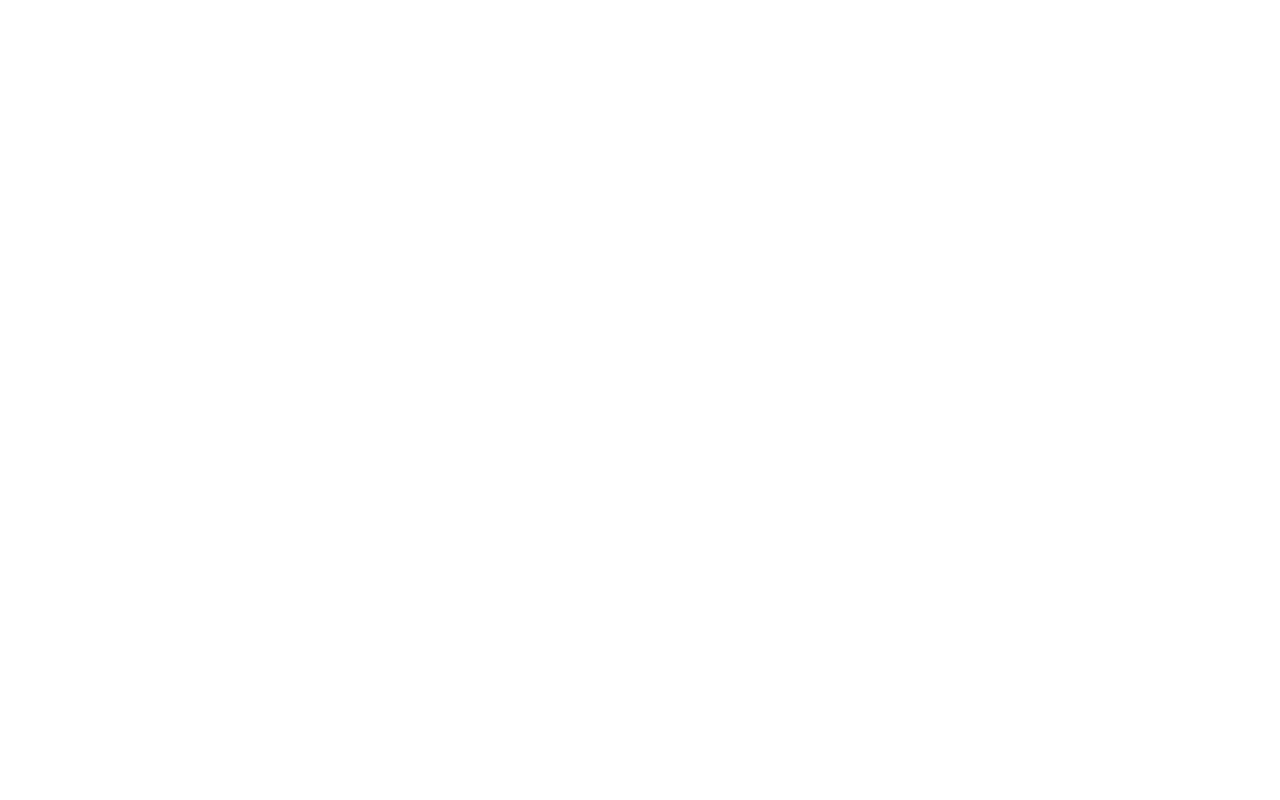
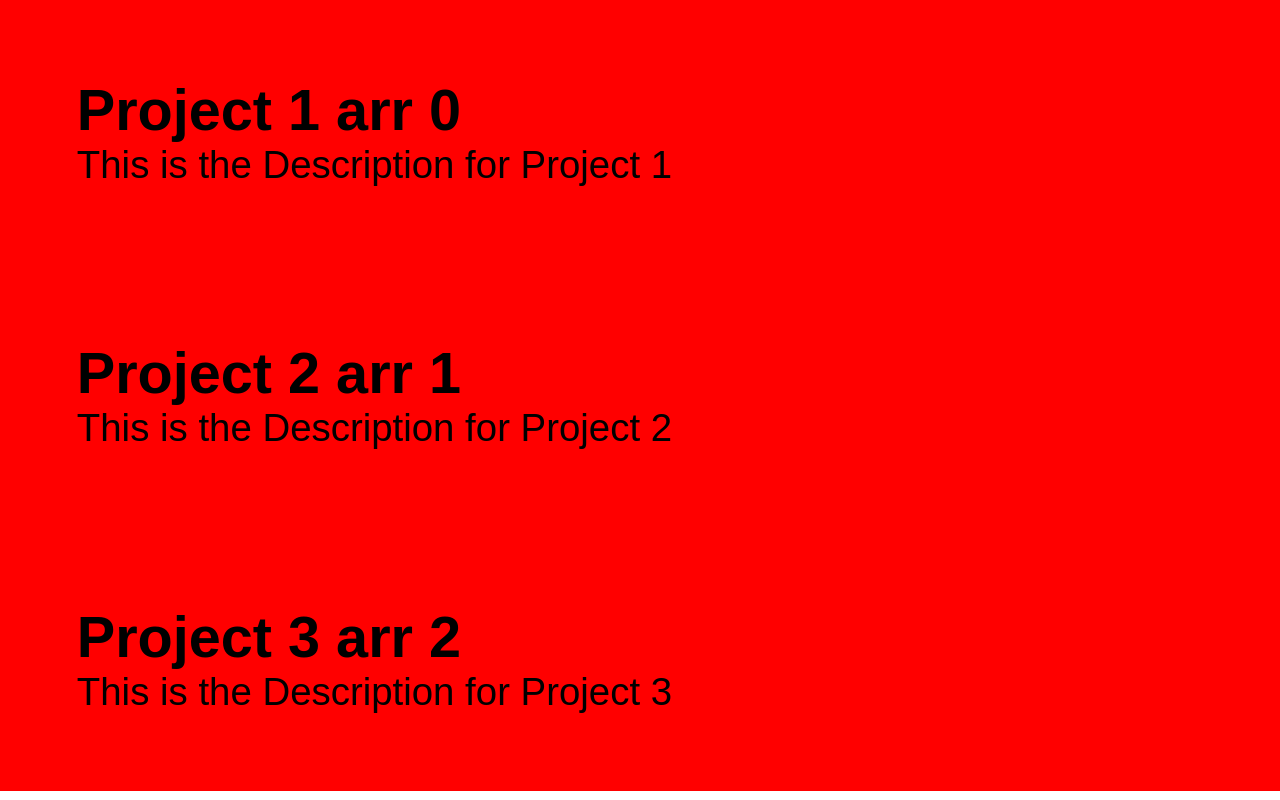
Before and after one commit to dersenn/web-components-trials, a plain HTML site: page index.html in a window 1280 px wide. Drawn offline with Linux system fonts and the light colour scheme.

Commit message:
json stuff working. components in progress.

```diff
--- a/assets/css/style.css
+++ b/assets/css/style.css
@@ -4,3 +4,15 @@
   margin: 0;
   padding: 0;
 }
+
+project-article,
+.project {
+  font-family: Arial, Helvetica, sans-serif;
+  font-size: 3vw;
+  padding: 2em;
+  background-color: red;
+}
+
+.blue {
+  background-color: blue !important;
+}
--- /dev/null
+++ b/assets/js/components.js
@@ -0,0 +1,62 @@
+
+class MyProject extends HTMLElement {
+  constructor() {
+    super()
+    const shadow = this.attachShadow({mode: 'open'})
+
+    const cssLink = document.createElement('link')
+    cssLink.setAttribute('rel', 'stylesheet')
+    cssLink.setAttribute('href', 'assets/css/style.css')
+    shadow.append(cssLink)
+
+    const template = document.getElementById(
+      "my-project"
+    ).content;
+    shadow.appendChild(template.cloneNode(true));
+  }
+}
+
+customElements.define('my-project', MyProject)
+
+
+// First Trials below, not in use.
+
+class ProjectArticle extends HTMLElement {
+  constructor() {
+    super()
+
+    const shadow = this.attachShadow({mode: 'open'})
+
+    const title = document.createElement('h1')
+    // const titleTxt = this.getAttribute('data-title')
+    // title.textContent = titleTxt
+
+    const info = document.createElement('p')
+    // const infoTxt = this.getAttribute('data-info')
+    // info.textContent = infoTxt
+
+    const cssLink = document.createElement('link')
+    cssLink.setAttribute('rel', 'stylesheet')
+    cssLink.setAttribute('href', 'assets/css/style.css')
+
+    shadow.append(cssLink)
+    shadow.append(title)
+    shadow.append(info)
+  }
+
+  // static get observedAttributes() {
+  //   console.log('data-title')
+  //   return ['data-title']
+  // }
+
+  // static get observedAttributes() { return ['greeting-name']; }
+  // attributeChangedCallback(attr, oldVal, newVal) {
+  //   if (oldVal === newVal) return; // nothing to do
+  //   switch (attr) {
+  //     case 'greeting-name':
+  //       this.p.textContent = `Hello ${newVal || 'world'}!`;
+  //       break;
+  //   }
+  // }
+}
+customElements.define('project-article', ProjectArticle)
--- /dev/null
+++ b/assets/js/content.js
@@ -0,0 +1,59 @@
+
+
+async function getJSON(url) {
+  return fetch(url).then(res => res.json());
+}
+
+const projects = await getJSON('assets/json/projects.json');
+
+const content = document.createElement('main')
+content.setAttribute('class', 'projects')
+
+for (let p = 0; p < projects.length; p++) {
+  const project = projects[p]
+
+  /*
+  // Test For Web Components (Not Working)
+  const article = document.createElement('project-article')
+  article.setAttribute('data-title', project.title)
+  article.setAttribute('data-info', project.info)
+
+  content.appendChild(article)
+  */
+
+  // without web components
+  const article = document.createElement('article')
+  article.classList.add('project')
+
+  const title = document.createElement('h1')
+  title.textContent = project.title
+  article.appendChild(title)
+
+  const info = document.createElement('p')
+  info.textContent = project.info
+  article.appendChild(info)
+
+  title.append(` arr ${p}`)
+  content.appendChild(article)
+}
+
+document.body.appendChild(content)
+
+
+
+for (let p = 0; p < projects.length; p++) {
+  const project = projects[p]
+
+  let article = document.createElement('my-project')
+
+  const title = document.createElement('h1')
+  title.setAttribute('slot', 'title')
+  // title.textContent(project.title)
+
+  const info = document.createElement('p')
+  info.setAttribute('slot', 'info')
+
+  article.appendChild(title)
+  article.appendChild(info)
+  content.appendChild(article)
+}
--- /dev/null
+++ b/assets/json/projects.json
@@ -0,0 +1,15 @@
+
+[
+  {
+    "title": "Project 1",
+    "info": "This is the Description for Project 1"
+  },
+  {
+    "title": "Project 2",
+    "info": "This is the Description for Project 2"
+  },
+  {
+    "title": "Project 3",
+    "info": "This is the Description for Project 3"
+  }
+]
--- a/index.html
+++ b/index.html
@@ -5,8 +5,19 @@
   <meta http-equiv="X-UA-Compatible" content="IE=edge">
   <meta name="viewport" content="width=device-width, initial-scale=1.0">
   <title>Adventures in Web Components</title>
+  <script type="module" src="assets/js/components.js" defer></script>
+  <script type="module" src="assets/js/content.js" defer></script>
+  <link rel="stylesheet" href="assets/css/style.css">
 </head>
 <body>
 
+
+  <!-- Template / Slot Test -->
+  <template id="my-project">
+    <slot name="title">Default Title</slot>
+    <slot name="info">Default Info</slot>
+  </template>
+
+
 </body>
 </html>
```
Also changed, not shown: assets/js/comp.js (deleted).
